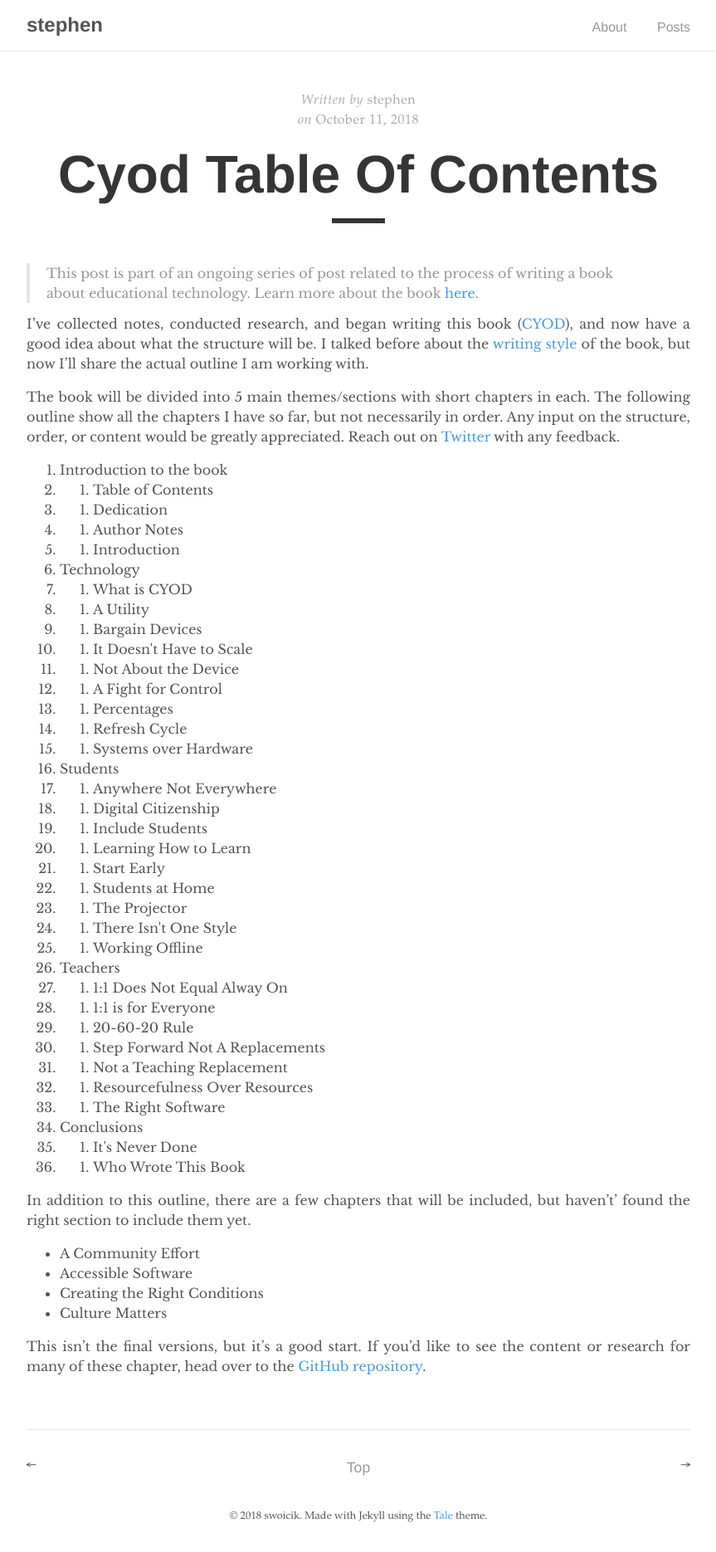
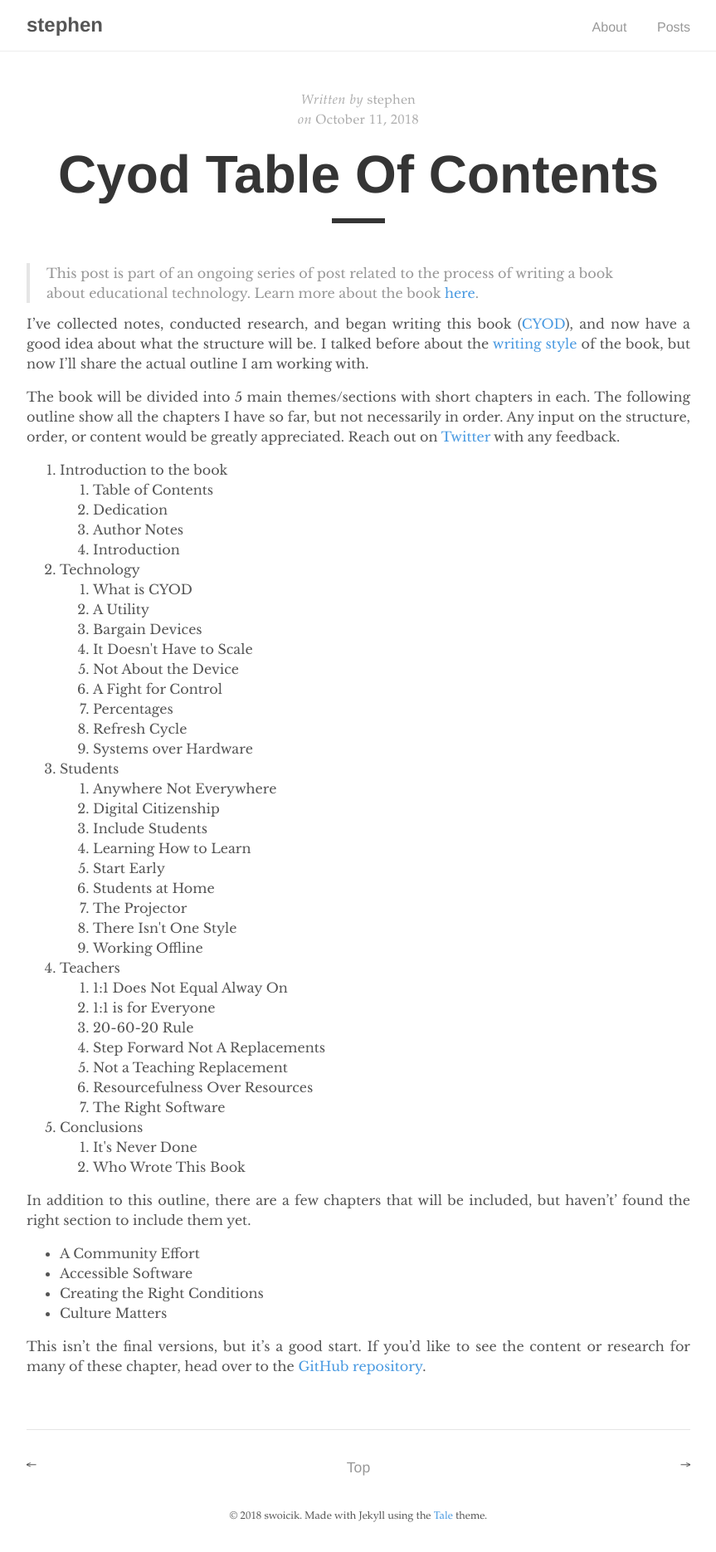
Before and after one commit to swoicik/swoicik.github.io, a Jekyll site: the page built from _posts/2018-10-11-cyod-table-of-contents.md, in a window 1280 px wide. Shown: the whole page at 83% size, without its empty margins (208-1071 px from the left). Built offline with Jekyll 4.4.1, drawn with Linux system fonts in a browser that asks for light colours.

Commit message:
Syncing _posts/2018-10-11-cyod-table-of-contents.md from WordPress at https://woicik.rivikhosting.com (stephen) - wpghs

```diff
--- a/_posts/2018-10-11-cyod-table-of-contents.md
+++ b/_posts/2018-10-11-cyod-table-of-contents.md
@@ -5,7 +5,7 @@ author: stephen
 post_excerpt: ""
 layout: post
 permalink: >
-  https://swoicik.com/2018/cyod-table-of-contents/
+  https://woicik.rivikhosting.com/2018/cyod-table-of-contents/
 published: true
 post_date: 2018-10-11 12:37:19
 ---
@@ -14,170 +14,63 @@ I’ve collected notes, conducted research, and began writing this book (<a href
 
 The book will be divided into 5 main themes/sections with short chapters in each. The following outline show all the chapters I have so far, but not necessarily in order. Any input on the structure, order, or content would be greatly appreciated. Reach out on <a href="https://twitter.com/swoicik">Twitter</a> with any feedback.
 <ol>
- 	<li>Introduction to the book</li>
- 	<li>
+ 	<li>Introduction to the book
 <ol>
  	<li>Table of Contents</li>
-</ol>
-</li>
- 	<li>
-<ol>
  	<li>Dedication</li>
-</ol>
-</li>
- 	<li>
-<ol>
  	<li>Author Notes</li>
-</ol>
-</li>
- 	<li>
-<ol>
  	<li>Introduction</li>
 </ol>
 </li>
- 	<li>Technology</li>
- 	<li>
+ 	<li>Technology
 <ol>
  	<li>What is CYOD</li>
-</ol>
-</li>
- 	<li>
-<ol>
  	<li>A Utility</li>
-</ol>
-</li>
- 	<li>
-<ol>
  	<li>Bargain Devices</li>
-</ol>
-</li>
- 	<li>
-<ol>
  	<li>It Doesn't Have to Scale</li>
-</ol>
-</li>
- 	<li>
-<ol>
  	<li>Not About the Device</li>
-</ol>
-</li>
- 	<li>
-<ol>
  	<li>A Fight for Control</li>
-</ol>
-</li>
- 	<li>
-<ol>
  	<li>Percentages</li>
-</ol>
-</li>
- 	<li>
-<ol>
  	<li>Refresh Cycle</li>
-</ol>
-</li>
- 	<li>
-<ol>
  	<li>Systems over Hardware</li>
 </ol>
 </li>
- 	<li>Students</li>
- 	<li>
+ 	<li>Students
 <ol>
  	<li>Anywhere Not Everywhere</li>
-</ol>
-</li>
- 	<li>
-<ol>
  	<li>Digital Citizenship</li>
-</ol>
-</li>
- 	<li>
-<ol>
  	<li>Include Students</li>
-</ol>
-</li>
- 	<li>
-<ol>
  	<li>Learning How to Learn</li>
-</ol>
-</li>
- 	<li>
-<ol>
  	<li>Start Early</li>
-</ol>
-</li>
- 	<li>
-<ol>
  	<li>Students at Home</li>
-</ol>
-</li>
- 	<li>
-<ol>
  	<li>The Projector</li>
-</ol>
-</li>
- 	<li>
-<ol>
  	<li>There Isn't One Style</li>
-</ol>
-</li>
- 	<li>
-<ol>
  	<li>Working Offline</li>
 </ol>
 </li>
- 	<li>Teachers</li>
- 	<li>
+ 	<li>Teachers
 <ol>
  	<li>1:1 Does Not Equal Alway On</li>
-</ol>
-</li>
- 	<li>
-<ol>
  	<li>1:1 is for Everyone</li>
-</ol>
-</li>
- 	<li>
-<ol>
  	<li>20-60-20 Rule</li>
-</ol>
-</li>
- 	<li>
-<ol>
  	<li>Step Forward Not A Replacements</li>
-</ol>
-</li>
- 	<li>
-<ol>
  	<li>Not a Teaching Replacement</li>
-</ol>
-</li>
- 	<li>
-<ol>
  	<li>Resourcefulness Over Resources</li>
-</ol>
-</li>
- 	<li>
-<ol>
  	<li>The Right Software</li>
 </ol>
 </li>
- 	<li>Conclusions</li>
- 	<li>
+ 	<li>Conclusions
 <ol>
  	<li>It's Never Done</li>
-</ol>
-</li>
- 	<li>
-<ol>
  	<li>Who Wrote This Book</li>
 </ol>
 </li>
-</ol>In addition to this outline, there are a few chapters that will be included, but haven't' found the right section to include them yet.
+</ol>
+In addition to this outline, there are a few chapters that will be included, but haven't' found the right section to include them yet.
 <ul>
  	<li>A Community Effort</li>
  	<li>Accessible Software</li>
  	<li>Creating the Right Conditions</li>
  	<li>Culture Matters</li>
-</ul>This isn’t the final versions, but it’s a good start. If you’d like to see the content or research for many of these chapter, head over to the <a href="https://github.com/swoicik/cyod">GitHub repository</a>.
+</ul>
+This isn’t the final versions, but it’s a good start. If you’d like to see the content or research for many of these chapter, head over to the <a href="https://github.com/swoicik/cyod">GitHub repository</a>.
```
